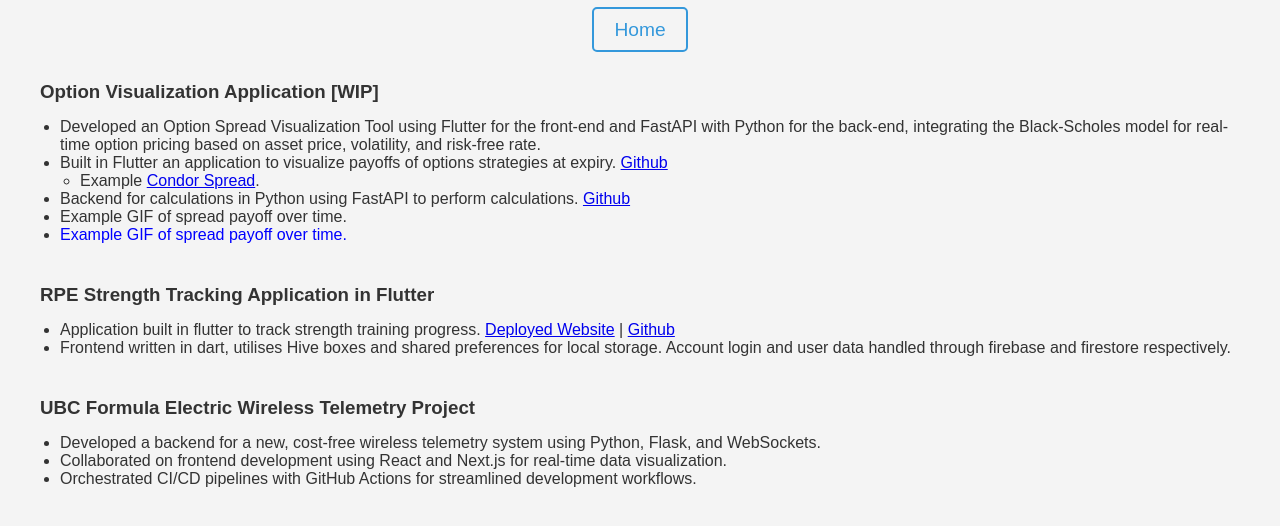
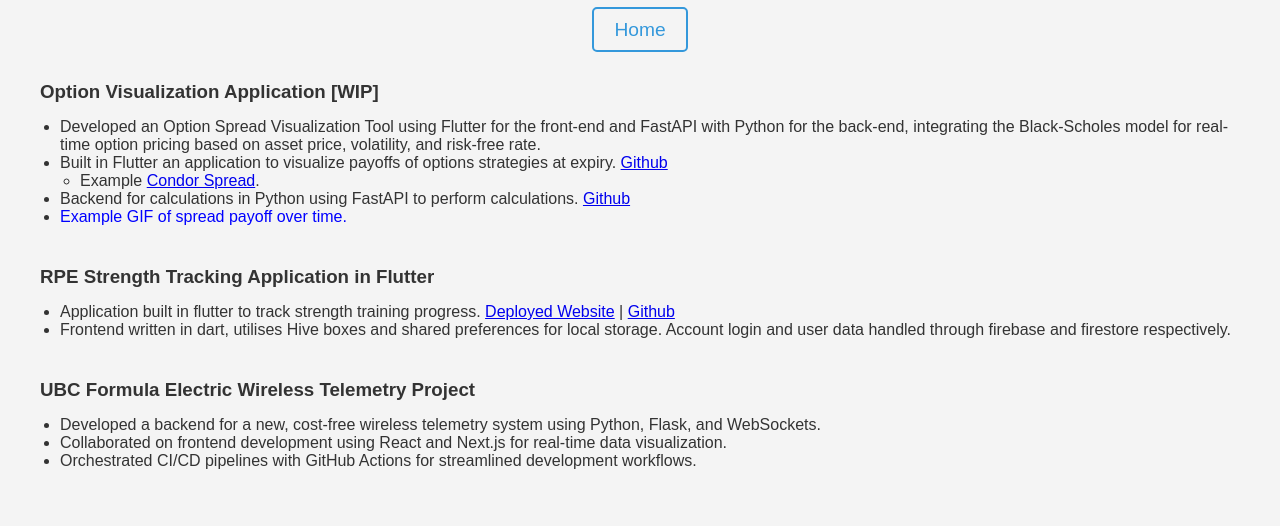
Before and after one commit to jpatch22/jpatch22.github.io, a plain HTML site: page personal_projects.html in a window 1280 px wide. Shown: the part 96-622 px from the top of the page. Drawn offline with Linux system fonts and the light colour scheme.

Commit message:
fix typo

```diff
--- a/personal_projects.html
+++ b/personal_projects.html
@@ -46,9 +46,6 @@
                 </li>
                 <li>
                     Backend for calculations in Python using FastAPI to perform calculations. <a href="https://github.com/jpatch22/optionVizBackend" target="_blank" rel="noopener noreferrer">Github</a>
-                </li>
-                <li>
-                    Example GIF of spread payoff over time.
                 </li>
                 <li>
                     <span id="clickableText" style="color: blue; cursor: pointer;">Example GIF of spread payoff over time.</span>
```
